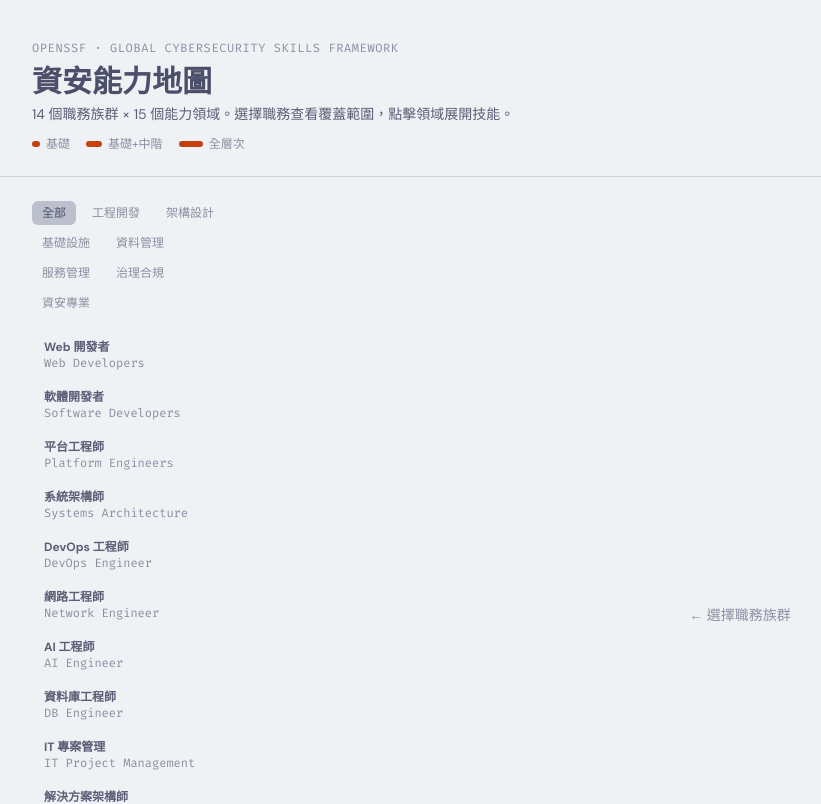
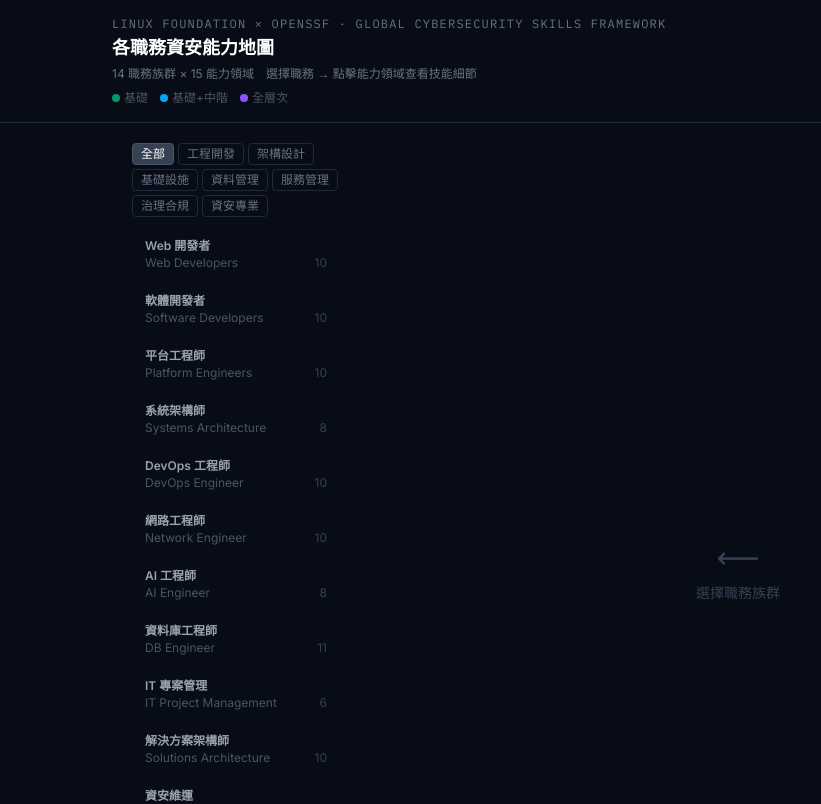
Before and after one commit to iim0663418/csf-capability-map, a React (Vite) app: page / in a window 1280 px wide. Shown: the top 804 px of the page, without its empty margins (16-837 px from the left). Built offline with nearby package versions, Linux system fonts and the light colour scheme.

Commit message:
revert to original design language — dark theme, emerald/sky/violet palette, 3-col grid

```diff
--- a/index.html
+++ b/index.html
@@ -6,7 +6,7 @@
     <title>資安能力地圖 — CSF Capability Map</title>
     <link rel="preconnect" href="https://fonts.googleapis.com" />
     <link rel="preconnect" href="https://fonts.gstatic.com" crossorigin />
-    <link href="https://fonts.googleapis.com/css2?family=DM+Sans:wght@400;500;700&family=Fira+Code:wght@400;600&family=Noto+Sans+TC:wght@400;500;700&display=swap" rel="stylesheet" />
+    <link href="https://fonts.googleapis.com/css2?family=IBM+Plex+Mono:wght@400;600&family=Inter:wght@400;600;700&display=swap" rel="stylesheet" />
   </head>
   <body>
     <div id="root"></div>
--- a/src/App.jsx
+++ b/src/App.jsx
@@ -6,42 +6,46 @@ import { ROLES2 } from "./roles2";
 const ROLES = [...ROLES1, ...ROLES2];
 const CATS = ["all","engineering","architecture","infrastructure","data","management","governance","security"];
 
-const TAG_ACCENT = {
-  engineering:"var(--green)", architecture:"var(--mauve)", infrastructure:"var(--blue)",
-  data:"var(--accent)", management:"var(--red)", governance:"var(--teal)", security:"var(--red)",
+const TAG_COLORS = {
+  engineering:   { bg:"bg-emerald-900/40", text:"text-emerald-300", border:"border-emerald-700" },
+  architecture:  { bg:"bg-violet-900/40",  text:"text-violet-300",  border:"border-violet-700" },
+  infrastructure:{ bg:"bg-sky-900/40",     text:"text-sky-300",     border:"border-sky-700" },
+  data:          { bg:"bg-amber-900/40",   text:"text-amber-300",   border:"border-amber-700" },
+  management:    { bg:"bg-rose-900/40",    text:"text-rose-300",    border:"border-rose-700" },
+  governance:    { bg:"bg-orange-900/40",  text:"text-orange-300",  border:"border-orange-700" },
+  security:      { bg:"bg-red-900/40",     text:"text-red-300",     border:"border-red-700" },
 };
+
+const LV_COLORS = ["","bg-emerald-600","bg-sky-500","bg-violet-500"];
 
 function Bar({ lv }) {
   return (
-    <div className="flex gap-0.5 mt-2">
+    <div className="flex gap-0.5 mt-1">
       {[1,2,3].map(i => (
-        <div key={i} className="h-1.5 flex-1 rounded-sm transition-all duration-300"
-          style={{ background: i <= lv ? "var(--accent)" : "var(--surface)" }} />
+        <div key={i} className={`h-1.5 flex-1 rounded-sm ${i <= lv ? LV_COLORS[lv] : "bg-gray-800"}`} />
       ))}
     </div>
   );
 }
 
-function SkillPanel({ domain, cap }) {
+function SkillDetail({ domain, cap }) {
   return (
-    <div className="mt-6 rounded-lg p-5" style={{ background: "var(--surface)" }}>
+    <div className="rounded-lg border border-gray-700 bg-gray-800/60 p-4 mb-4">
       <div className="flex items-center gap-2 mb-3">
-        <span className="text-xl">{domain.icon}</span>
+        <span className="text-lg">{domain.icon}</span>
         <div>
-          <h3 className="text-sm font-semibold" style={{ color: "var(--text)" }}>
-            {domain.label} <span className="font-normal" style={{ color: "var(--muted)" }}>/ {domain.en}</span>
-          </h3>
-          <p className="text-xs" style={{ color: "var(--muted)" }}>覆蓋：{LV_LABELS[cap.lv]}</p>
+          <h3 className="text-sm font-bold text-white">{domain.label} <span className="text-gray-500 font-normal text-xs">/ {domain.en}</span></h3>
+          <p className="text-xs text-gray-500">覆蓋層次：{LV_LABELS[cap.lv]}</p>
         </div>
       </div>
-      <ol className="space-y-2">
+      <div className="space-y-2">
         {cap.skills.map((s, i) => (
-          <li key={i} className="text-sm leading-relaxed flex gap-2" style={{ color: "var(--subtext)" }}>
-            <span className="font-mono text-xs shrink-0 w-4 text-right" style={{ color: "var(--muted)" }}>{i+1}</span>
+          <div key={i} className="flex gap-2 text-sm text-gray-300 leading-relaxed border-b border-gray-700/50 pb-2 last:border-0 last:pb-0">
+            <span className="text-xs text-gray-600 shrink-0 mt-0.5 w-5 text-right">{i+1}.</span>
             <span>{s}</span>
-          </li>
+          </div>
         ))}
-      </ol>
+      </div>
     </div>
   );
 }
@@ -55,86 +59,79 @@ export default function App() {
   const filtered = useMemo(() => catF === "all" ? ROLES : ROLES.filter(r => r.tag === catF), [catF]);
 
   return (
-    <div className="min-h-screen font-sans">
-      {/* Hero */}
-      <header className="px-6 md:px-12 pt-10 pb-6" style={{ borderBottom: "1px solid var(--surface)" }}>
-        <p className="text-xs font-mono uppercase tracking-wider" style={{ color: "var(--muted)" }}>
-          OpenSSF · Global Cybersecurity Skills Framework
-        </p>
-        <h1 className="text-2xl md:text-3xl font-bold mt-2" style={{ color: "var(--text)" }}>
-          資安能力地圖
-        </h1>
-        <p className="text-sm mt-1 max-w-lg" style={{ color: "var(--subtext)" }}>
-          14 個職務族群 × 15 個能力領域。選擇職務查看覆蓋範圍，點擊領域展開技能。
-        </p>
-        <div className="flex gap-4 mt-3 text-xs" style={{ color: "var(--muted)" }}>
-          <span className="flex items-center gap-1.5"><span className="w-2 h-1.5 rounded-sm" style={{ background: "var(--accent)" }} />基礎</span>
-          <span className="flex items-center gap-1.5"><span className="w-4 h-1.5 rounded-sm" style={{ background: "var(--accent)" }} />基礎+中階</span>
-          <span className="flex items-center gap-1.5"><span className="w-6 h-1.5 rounded-sm" style={{ background: "var(--accent)" }} />全層次</span>
+    <div className="min-h-screen font-sans text-gray-200">
+      {/* Header */}
+      <div className="border-b border-gray-800 px-5 py-4">
+        <div className="max-w-5xl mx-auto">
+          <p className="text-xs text-gray-500 uppercase tracking-widest font-mono">Linux Foundation × OpenSSF · Global Cybersecurity Skills Framework</p>
+          <h1 className="text-lg font-bold text-white mt-0.5">各職務資安能力地圖</h1>
+          <p className="text-xs text-gray-500 mt-1">14 職務族群 × 15 能力領域　選擇職務 → 點擊能力領域查看技能細節</p>
+          <div className="flex gap-3 mt-2 text-xs text-gray-600">
+            <span className="flex items-center gap-1"><span className="w-2 h-2 rounded-sm bg-emerald-600 inline-block"/>基礎</span>
+            <span className="flex items-center gap-1"><span className="w-2 h-2 rounded-sm bg-sky-500 inline-block"/>基礎+中階</span>
+            <span className="flex items-center gap-1"><span className="w-2 h-2 rounded-sm bg-violet-500 inline-block"/>全層次</span>
+          </div>
         </div>
-      </header>
+      </div>
 
-      <main className="px-6 md:px-12 py-6 flex flex-col md:flex-row gap-6 max-w-7xl">
+      <div className="max-w-5xl mx-auto px-5 py-5 flex gap-5">
         {/* Sidebar */}
-        <aside className="md:w-52 shrink-0">
-          <div className="flex flex-wrap gap-1.5 mb-4">
+        <div className="w-52 shrink-0">
+          <div className="flex flex-wrap gap-1 mb-3">
             {CATS.map(c => (
               <button key={c} onClick={() => { setCatF(c); setSelId(null); setSelDom(null); }}
-                className="text-xs px-2.5 py-1 rounded-md transition-colors"
-                style={{ background: catF === c ? "var(--surface-hover)" : "transparent", color: catF === c ? "var(--text)" : "var(--muted)" }}>
+                className={`text-xs px-2 py-0.5 rounded border transition-all ${catF === c ? "bg-gray-700 text-white border-gray-600" : "border-gray-800 text-gray-500 hover:text-gray-300"}`}>
                 {c === "all" ? "全部" : TAG_LABELS[c]}
               </button>
             ))}
           </div>
-          <nav className="space-y-0.5">
-            {filtered.map(r => (
+          {filtered.map(r => {
+            const tc = TAG_COLORS[r.tag];
+            return (
               <button key={r.id} onClick={() => { setSelId(r.id); setSelDom(null); }}
-                className="w-full text-left px-3 py-2 rounded-md transition-colors"
-                style={{ background: selId === r.id ? "var(--surface)" : "transparent" }}>
-                <div className="text-xs font-semibold" style={{ color: selId === r.id ? "var(--text)" : "var(--subtext)" }}>{r.zh}</div>
-                <div className="text-xs font-mono" style={{ color: "var(--muted)" }}>{r.title}</div>
+                className={`w-full text-left px-3 py-2 mb-1 rounded border transition-all ${selId === r.id ? `${tc.bg} ${tc.border} ${tc.text}` : "border-transparent text-gray-400 hover:bg-gray-800/40 hover:text-gray-200"}`}>
+                <div className="text-xs font-semibold leading-tight">{r.zh}</div>
+                <div className="flex items-center justify-between mt-0.5">
+                  <span className="text-xs text-gray-600">{r.title}</span>
+                  <span className="text-xs text-gray-700">{Object.keys(r.caps).length}</span>
+                </div>
               </button>
-            ))}
-          </nav>
-        </aside>
+            );
+          })}
+        </div>
 
         {/* Content */}
         {!role ? (
-          <div className="flex-1 flex items-center justify-center min-h-[50vh]">
-            <p className="text-sm" style={{ color: "var(--muted)" }}>← 選擇職務族群</p>
+          <div className="flex-1 flex items-center justify-center text-gray-700">
+            <div className="text-center"><div className="text-3xl mb-2">⟵</div><p className="text-sm">選擇職務族群</p></div>
           </div>
         ) : (
           <div className="flex-1 min-w-0">
             {/* Role header */}
-            <div className="rounded-lg p-5 mb-5" style={{ background: "var(--surface)", borderLeft: `3px solid ${TAG_ACCENT[role.tag]}` }}>
-              <h2 className="text-lg font-bold" style={{ color: "var(--text)" }}>{role.zh}</h2>
-              <p className="text-sm font-mono mt-0.5" style={{ color: "var(--muted)" }}>{role.title}</p>
-              <p className="text-xs mt-1" style={{ color: TAG_ACCENT[role.tag] }}>
-                {TAG_LABELS[role.tag]} · {Object.keys(role.caps).length} 個領域
-              </p>
+            <div className={`rounded-lg border p-4 mb-4 ${TAG_COLORS[role.tag].bg} ${TAG_COLORS[role.tag].border}`}>
+              <h2 className={`text-lg font-bold ${TAG_COLORS[role.tag].text}`}>{role.zh}</h2>
+              <p className="text-sm text-gray-400">{role.title}</p>
+              <p className="text-xs text-gray-500 mt-1">{Object.keys(role.caps).length} 個資安能力領域 · {TAG_LABELS[role.tag]}</p>
             </div>
 
-            {/* Domain grid — CSS Grid cards */}
-            <div className="grid grid-cols-2 md:grid-cols-3 gap-2">
+            {/* Domain grid */}
+            <div className="grid grid-cols-3 gap-2 mb-4">
               {DOMAINS.map(d => {
                 const cap = role.caps[d.id];
                 if (!cap) return (
-                  <div key={d.id} className="rounded-md px-3 py-2.5 opacity-25"
-                    style={{ background: "var(--surface)" }}>
-                    <span className="text-sm">{d.icon}</span>
-                    <span className="text-xs ml-1.5" style={{ color: "var(--muted)" }}>{d.label}</span>
+                  <div key={d.id} className="rounded border border-gray-900 bg-gray-900/20 px-3 py-2 opacity-20">
+                    <div className="flex items-center gap-1.5"><span className="text-sm">{d.icon}</span><span className="text-xs text-gray-600">{d.label}</span></div>
                   </div>
                 );
-                const active = selDom === d.id;
                 return (
-                  <button key={d.id} onClick={() => setSelDom(active ? null : d.id)}
-                    className="text-left rounded-md px-3 py-2.5 transition-colors"
-                    style={{ background: active ? "var(--surface-hover)" : "var(--surface)", border: active ? "1px solid var(--accent)" : "1px solid transparent" }}>
-                    <div className="flex items-center justify-between">
-                      <span><span className="text-sm">{d.icon}</span><span className="text-xs ml-1.5" style={{ color: "var(--text)" }}>{d.label}</span></span>
-                      <span className="text-xs font-mono" style={{ color: "var(--muted)" }}>{cap.skills.length}</span>
+                  <button key={d.id} onClick={() => setSelDom(selDom === d.id ? null : d.id)}
+                    className={`text-left rounded border px-3 py-2 transition-all ${selDom === d.id ? "bg-gray-700 border-gray-500 text-white" : "bg-gray-800/50 border-gray-700 text-gray-300 hover:border-gray-500 hover:bg-gray-800"}`}>
+                    <div className="flex items-center gap-1.5">
+                      <span className="text-sm">{d.icon}</span>
+                      <span className="text-xs font-semibold">{d.label}</span>
                     </div>
                     <Bar lv={cap.lv} />
+                    <div className="text-xs text-gray-600 mt-1">{cap.skills.length} 項技能</div>
                   </button>
                 );
               })}
@@ -142,24 +139,29 @@ export default function App() {
 
             {/* Skill detail */}
             {selDom && role.caps[selDom] && (
-              <SkillPanel domain={DOMAINS.find(x => x.id === selDom)} cap={role.caps[selDom]} />
+              <SkillDetail domain={DOMAINS.find(x => x.id === selDom)} cap={role.caps[selDom]} />
             )}
 
             {/* Uncovered */}
-            {DOMAINS.filter(d => !role.caps[d.id]).length > 0 && (
-              <p className="mt-6 text-xs" style={{ color: "var(--muted)" }}>
-                未涵蓋：{DOMAINS.filter(d => !role.caps[d.id]).map(d => d.label).join("、")}
-              </p>
-            )}
+            <div className="pt-3 border-t border-gray-800">
+              <p className="text-xs text-gray-600 mb-2">此職務未涵蓋的能力領域：</p>
+              <div className="flex flex-wrap gap-1.5">
+                {DOMAINS.filter(d => !role.caps[d.id]).map(d => (
+                  <span key={d.id} className="text-xs px-2 py-0.5 rounded border border-gray-800 text-gray-700">{d.icon} {d.label}</span>
+                ))}
+              </div>
+            </div>
           </div>
         )}
-      </main>
+      </div>
 
       {/* Footer */}
-      <footer className="px-6 md:px-12 py-6 text-xs space-y-1" style={{ color: "var(--muted)", borderTop: "1px solid var(--surface)" }}>
-        <p>資料來源：Linux Foundation × OpenSSF《<a href="https://cybersecurityframework.io" target="_blank" rel="noopener" className="underline" style={{ color: "var(--accent)" }}>Global Cybersecurity Skills Framework</a>》（2025-05-14）</p>
-        <p>原始資料：<a href="https://github.com/ossf/global-cybersecurity-skills-framework" target="_blank" rel="noopener" className="underline" style={{ color: "var(--accent)" }}>ossf/global-cybersecurity-skills-framework</a></p>
-        <p style={{ color: "var(--overlay)" }}>本視覺化僅供參考，資料著作權歸 OpenSSF / Linux Foundation 所有。</p>
+      <footer className="border-t border-gray-800 px-5 py-4 mt-8">
+        <div className="max-w-5xl mx-auto text-xs text-gray-600 space-y-1">
+          <p>資料來源：Linux Foundation × OpenSSF《<a href="https://cybersecurityframework.io" target="_blank" rel="noopener" className="underline text-gray-500 hover:text-gray-300">Global Cybersecurity Skills Framework</a>》（2025-05-14）</p>
+          <p>原始資料：<a href="https://github.com/ossf/global-cybersecurity-skills-framework" target="_blank" rel="noopener" className="underline text-gray-500 hover:text-gray-300">ossf/global-cybersecurity-skills-framework</a></p>
+          <p className="text-gray-700">本視覺化僅供參考，資料著作權歸 OpenSSF / Linux Foundation 所有。</p>
+        </div>
       </footer>
     </div>
   );
--- a/src/index.css
+++ b/src/index.css
@@ -1,59 +1,13 @@
 @import "tailwindcss";
 
 @theme {
-  --font-sans: 'DM Sans', system-ui, sans-serif;
-  --font-mono: 'Fira Code', ui-monospace, monospace;
-}
-
-:root {
-  --bg: #1e1e2e;
-  --surface: #313244;
-  --surface-hover: #45475a;
-  --overlay: #585b70;
-  --text: #cdd6f4;
-  --subtext: #a6adc8;
-  --muted: #6c7086;
-  --accent: #d4a73a;
-  --accent-dim: #d4a73a33;
-  --blue: #89b4fa;
-  --green: #a6e3a1;
-  --teal: #94e2d5;
-  --red: #f38ba8;
-  --mauve: #cba6f7;
-}
-
-@media (prefers-color-scheme: light) {
-  :root {
-    --bg: #eff1f5;
-    --surface: #ccd0da;
-    --surface-hover: #bcc0cc;
-    --overlay: #9ca0b0;
-    --text: #4c4f69;
-    --subtext: #5c5f77;
-    --muted: #8c8fa1;
-    --accent: #c2410c;
-    --accent-dim: #c2410c1a;
-    --blue: #1e66f5;
-    --green: #40a02b;
-    --teal: #179299;
-    --red: #d20f39;
-    --mauve: #8839ef;
-  }
+  --font-sans: 'Inter', system-ui, sans-serif;
+  --font-mono: 'IBM Plex Mono', ui-monospace, monospace;
 }
 
 html { scroll-behavior: smooth; }
-
 body {
-  background: var(--bg);
-  color: var(--text);
+  background: #080c16;
   -webkit-font-smoothing: antialiased;
 }
-
-::selection { background: var(--accent-dim); }
-::-webkit-scrollbar { width: 6px; }
-::-webkit-scrollbar-track { background: transparent; }
-::-webkit-scrollbar-thumb { background: var(--overlay); border-radius: 3px; }
-
-@media (prefers-reduced-motion: reduce) {
-  *, *::before, *::after { animation: none !important; transition: none !important; }
-}
+::selection { background: rgba(139, 92, 246, 0.3); }
```
